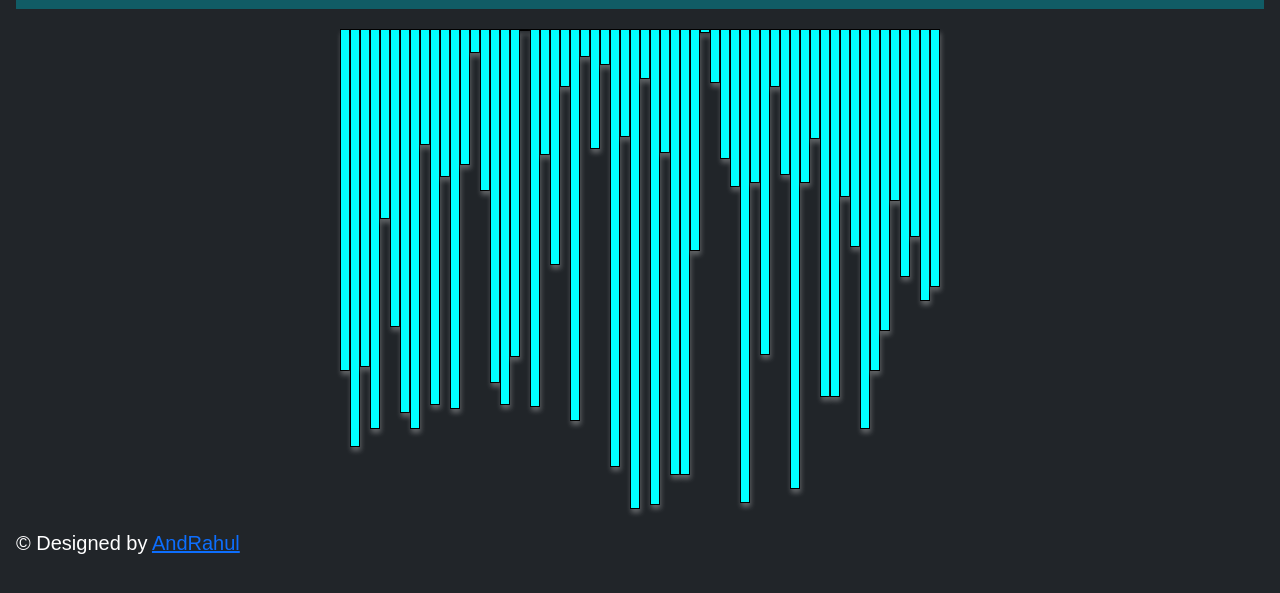
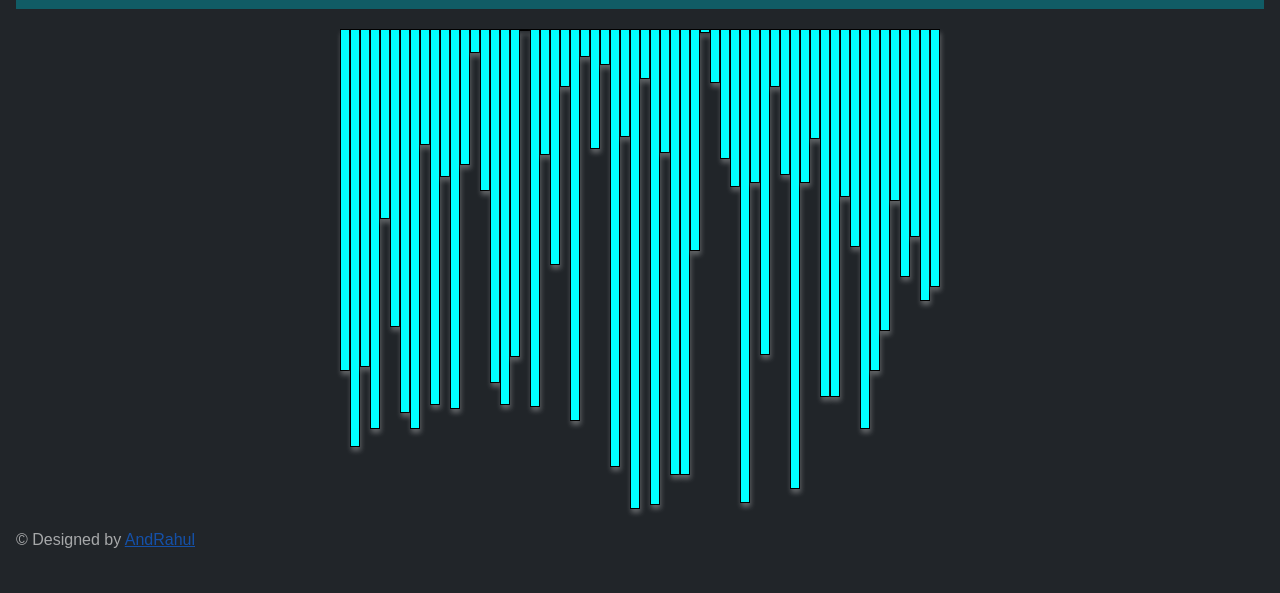
Before and after one commit to And-Rahul/SortingVisualizer, a plain HTML site: page index.html in a window 1280 px wide. Shown: the part 163-756 px from the top of the page. Drawn offline with nearby package versions, Linux system fonts and the light colour scheme.

Commit message:
Update style.css

```diff
--- a/style.css
+++ b/style.css
@@ -82,3 +82,7 @@ h1 {
     background: #04AA6D;
     cursor: pointer;
   }
+.footer{
+    opacity: .6;
+    font-size: medium;
+}
```
